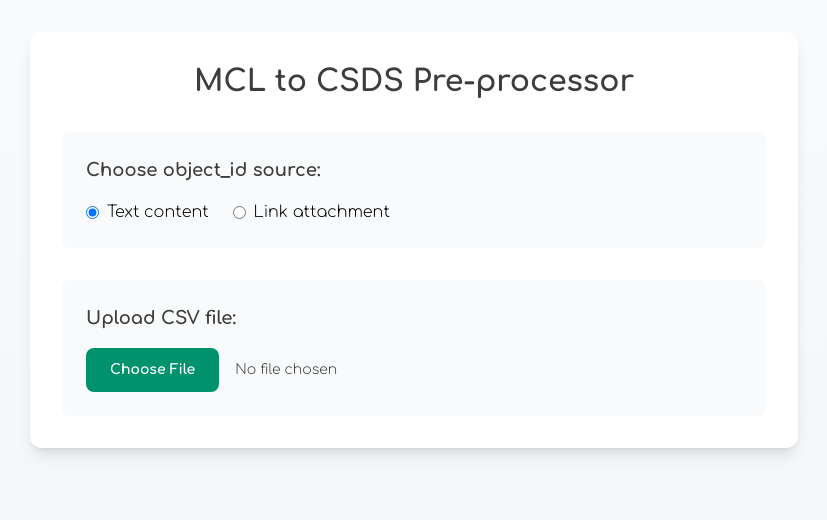
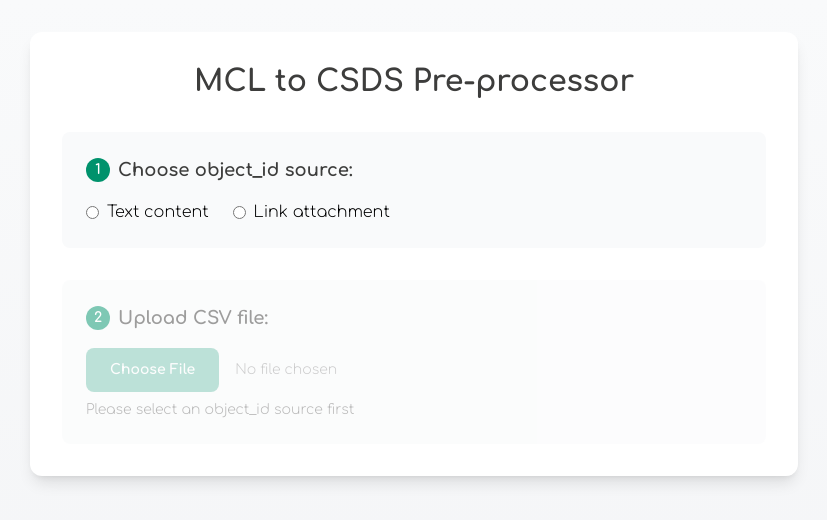
Before and after one commit to fabiogiglietto/csds-preprocessor, a React (Vite) app: page / in a window 1280 px wide. Shown: the top 520 px of the page, without its empty margins (226-1053 px from the left). Built offline with nearby package versions, Linux system fonts and the light colour scheme.

Commit message:
Improved UI with numbered steps and disabled file upload until object_id source is selected

```diff
--- a/src/App.tsx
+++ b/src/App.tsx
@@ -3,15 +3,21 @@ import Papa from 'papaparse';
 import { CSDSRow } from './types';
 
 function App() {
-  const [objectIdSource, setObjectIdSource] = useState<'text' | 'link'>('text');
+  const [objectIdSource, setObjectIdSource] = useState<'text' | 'link' | null>(null);
   const [transformedData, setTransformedData] = useState<CSDSRow[] | null>(null);
   const [error, setError] = useState<string | null>(null);
   const [processedRows, setProcessedRows] = useState<number>(0);
   const [skippedRows, setSkippedRows] = useState<number>(0);
 
+  const handleObjectIdSourceChange = (value: 'text' | 'link') => {
+    setObjectIdSource(value);
+    setTransformedData(null);
+    setError(null);
+  };
+
   const handleFileUpload = (event: React.ChangeEvent<HTMLInputElement>) => {
     const file = event.target.files?.[0];
-    if (!file) return;
+    if (!file || !objectIdSource) return;
 
     Papa.parse(file, {
       header: true,
@@ -102,18 +108,19 @@ function App() {
         </h1>
 
         <div className="space-y-8">
-          {/* Object ID Selection */}
+          {/* Step 1: Object ID Selection */}
           <div className="bg-gray-50 rounded-lg p-6">
-            <h2 className="text-lg font-bold mb-4 text-[#3d3d3c]">
+            <h2 className="text-lg font-bold mb-2 text-[#3d3d3c] flex items-center">
+              <span className="flex items-center justify-center bg-[#00926c] text-white rounded-full w-6 h-6 text-sm mr-2">1</span>
               Choose object_id source:
             </h2>
-            <div className="flex space-x-6">
+            <div className="flex space-x-6 mt-4">
               <label className="flex items-center hover:text-[#00926c] cursor-pointer">
                 <input
                   type="radio"
                   value="text"
                   checked={objectIdSource === 'text'}
-                  onChange={(e) => setObjectIdSource(e.target.value as 'text' | 'link')}
+                  onChange={(e) => handleObjectIdSourceChange(e.target.value as 'text' | 'link')}
                   className="mr-2 text-[#00926c] focus:ring-[#00926c]"
                 />
                 Text content
@@ -123,7 +130,7 @@ function App() {
                   type="radio"
                   value="link"
                   checked={objectIdSource === 'link'}
-                  onChange={(e) => setObjectIdSource(e.target.value as 'text' | 'link')}
+                  onChange={(e) => handleObjectIdSourceChange(e.target.value as 'text' | 'link')}
                   className="mr-2 text-[#00926c] focus:ring-[#00926c]"
                 />
                 Link attachment
@@ -131,23 +138,31 @@ function App() {
             </div>
           </div>
 
-          {/* File Upload */}
-          <div className="bg-gray-50 rounded-lg p-6">
-            <h2 className="text-lg font-bold mb-4 text-[#3d3d3c]">
+          {/* Step 2: File Upload */}
+          <div className={`bg-gray-50 rounded-lg p-6 ${!objectIdSource ? 'opacity-50' : ''}`}>
+            <h2 className="text-lg font-bold mb-2 text-[#3d3d3c] flex items-center">
+              <span className="flex items-center justify-center bg-[#00926c] text-white rounded-full w-6 h-6 text-sm mr-2">2</span>
               Upload CSV file:
             </h2>
+            <div className="mt-4">
               <input
                 type="file"
                 accept=".csv"
                 onChange={handleFileUpload}
+                disabled={!objectIdSource}
                 className="block w-full text-sm text-[#3d3d3c]
                   file:mr-4 file:py-3 file:px-6
                   file:rounded-lg file:border-0
                   file:text-sm file:font-bold
                   file:bg-[#00926c] file:text-white
                   hover:file:bg-[#007d5c]
-                cursor-pointer"
+                  cursor-pointer
+                  disabled:opacity-50 disabled:cursor-not-allowed"
               />
+              {!objectIdSource && (
+                <p className="text-sm text-[#3d3d3c]/70 mt-2">Please select an object_id source first</p>
+              )}
+            </div>
           </div>
 
           {/* Error Display */}
```
Lines whose indentation alone changed are shown as unchanged.
